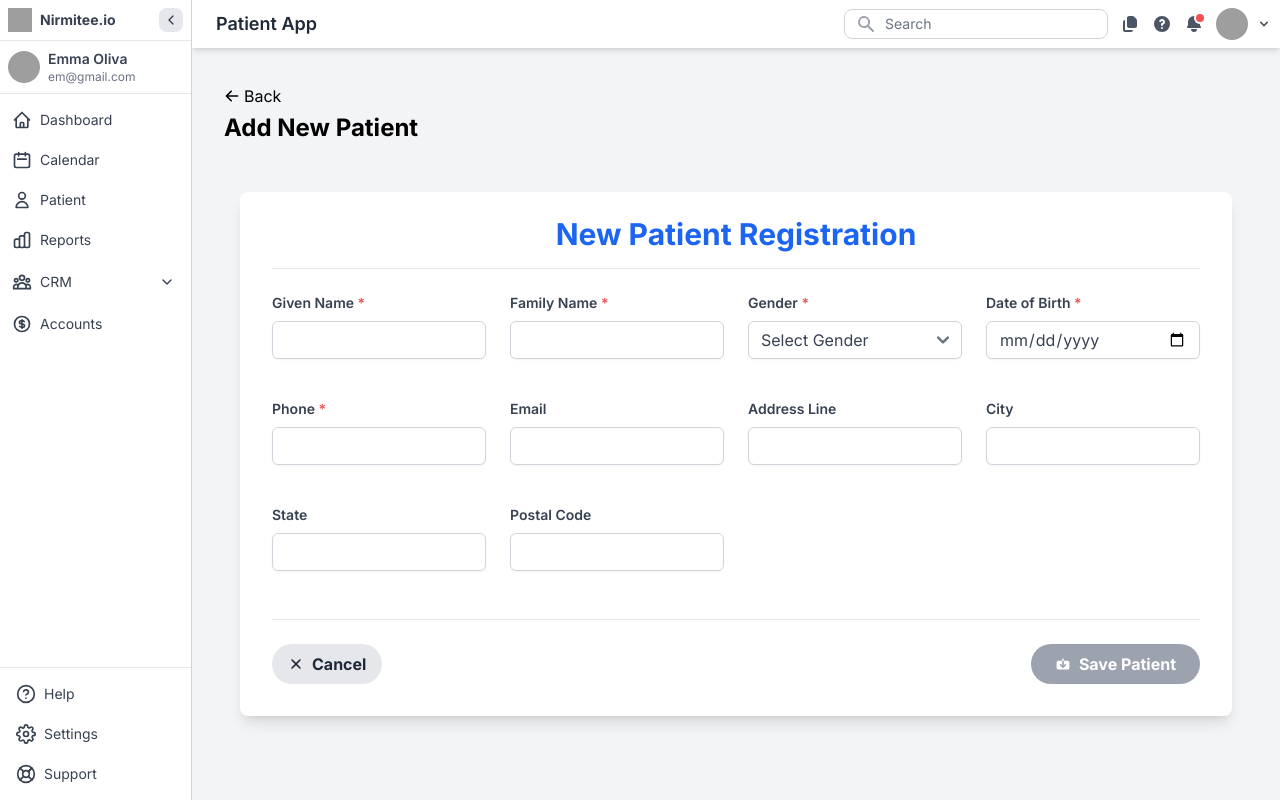
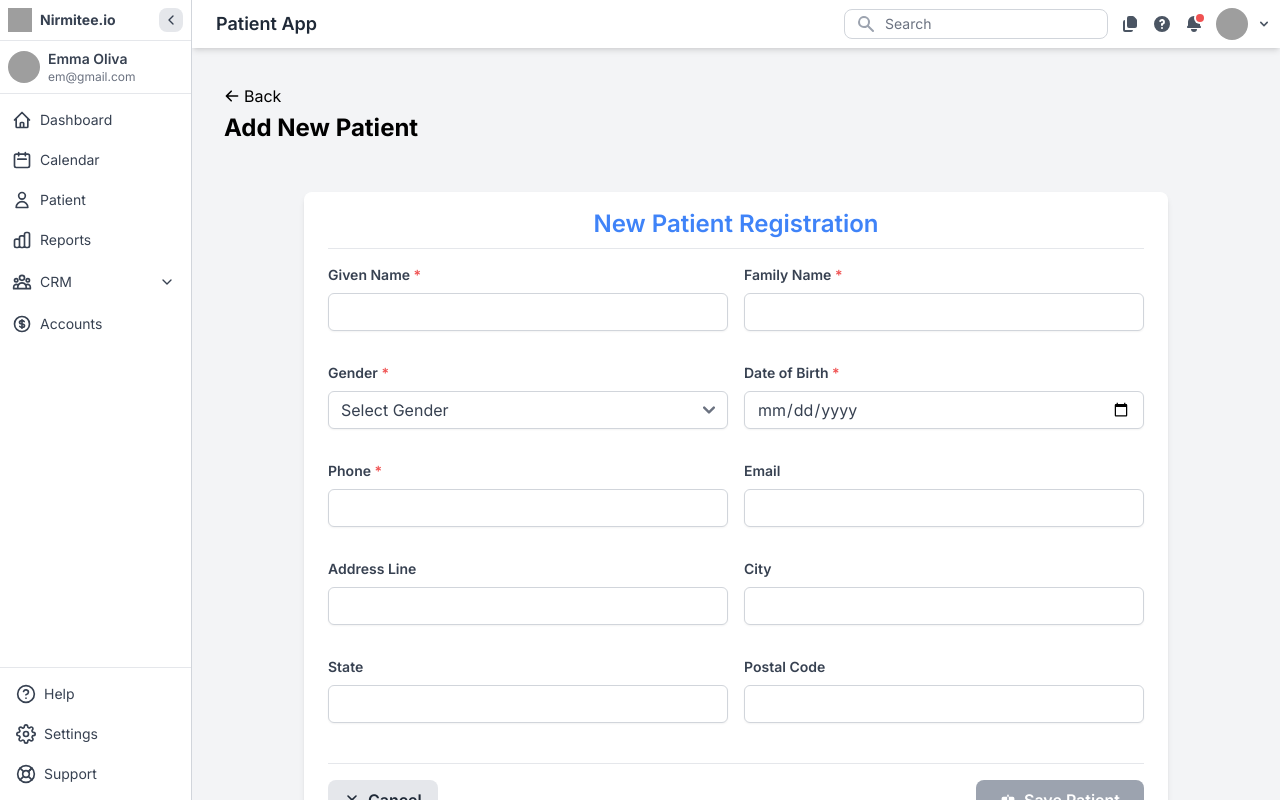
Before and after one commit to jitendrachoudhary9623/Patient-App, a Next.js app: page /patients/new in a window 1280 px wide. Built offline with nearby package versions, Linux system fonts and the light colour scheme; grey boxes are pictures that could not be loaded.

Commit message:
Made it modular

```diff
--- a/src/components/PatientForm.tsx
+++ b/src/components/PatientForm.tsx
@@ -1,17 +1,12 @@
 'use client';
 
-import React, { useState, useEffect } from 'react';
+import React from 'react';
 import { useRouter } from 'next/navigation';
-import { useForm, SubmitHandler, Controller } from 'react-hook-form';
-import { zodResolver } from '@hookform/resolvers/zod';
-import { z } from 'zod';
-import { HiSave, HiX, HiQuestionMarkCircle } from 'react-icons/hi';
+import { HiSave, HiX } from '@/icons';
 import InputField from '@/components/elements/InputField';
 import useFetchPatientData from '@/hooks/useFetchPatientData';
 import useHandleFormSubmit from '@/hooks/useHandleFormSubmit';
-import patientSchema from '@/schemas/patientSchema';
-
-type PatientFormData = z.infer<typeof patientSchema>;
+import { useFormInitialization } from '@/hooks/useFormInitialization';
 
 interface PatientFormProps {
   patientId?: string;
@@ -19,10 +14,7 @@ interface PatientFormProps {
 
 const PatientForm: React.FC<PatientFormProps> = ({ patientId }) => {
   const router = useRouter();
-  const { control, handleSubmit, reset, formState: { errors, isSubmitting, isDirty, isValid } } = useForm<PatientFormData>({
-    resolver: zodResolver(patientSchema),
-    mode: 'onChange',
-  });
+  const { control, handleSubmit, reset, formState: { errors, isSubmitting, isDirty, isValid } } = useFormInitialization();
 
   const { loading, error } = useFetchPatientData(patientId, reset);
   const { onSubmit, message } = useHandleFormSubmit(patientId, router);
@@ -30,15 +22,15 @@ const PatientForm: React.FC<PatientFormProps> = ({ patientId }) => {
   if (loading) return <div className="flex justify-center items-center h-screen">Loading...</div>;
 
   return (
-    <div className="container mx-auto px-4 py-8 max-w-6xl">
-      <form onSubmit={handleSubmit(onSubmit)} className="bg-white shadow-lg rounded-lg px-8 pt-6 pb-8 mb-4">
-        <h2 className="text-3xl font-bold mb-6 text-center text-blue-600 border-b pb-4">
+    <div className="container mx-auto px-4 py-8 max-w-4xl">
+      <form onSubmit={handleSubmit(onSubmit)} className="bg-white shadow-md rounded-lg px-6 pt-4 pb-6 mb-4">
+        <h2 className="text-2xl font-semibold mb-4 text-center text-blue-500 border-b pb-2">
           {patientId ? 'Update Patient Information' : 'New Patient Registration'}
         </h2>
         {error && <div className="bg-red-100 border-l-4 border-red-500 text-red-700 p-4 mb-4" role="alert">{error}</div>}
         {message && <div className="bg-green-100 border-l-4 border-green-500 text-green-700 p-4 mb-4" role="alert">{message}</div>}
 
-        <div className="grid grid-cols-1 md:grid-cols-2 lg:grid-cols-3 xl:grid-cols-4 gap-6">
+        <div className="grid grid-cols-1 md:grid-cols-2 gap-4">
           <InputField
             control={control}
             name="givenName"
@@ -121,9 +113,9 @@ const PatientForm: React.FC<PatientFormProps> = ({ patientId }) => {
           />
         </div>
 
-        <div className="flex items-center justify-between mt-8 border-t pt-6">
+        <div className="flex items-center justify-between mt-6 border-t pt-4">
           <button
-            className="bg-gray-200 hover:bg-gray-300 text-gray-800 font-bold py-2 px-4 rounded-full focus:outline-none focus:shadow-outline flex items-center transition duration-300 ease-in-out"
+            className="bg-gray-200 hover:bg-gray-300 text-gray-800 font-semibold py-2 px-4 rounded-lg focus:outline-none focus:shadow-outline flex items-center transition duration-300 ease-in-out"
             type="button"
             onClick={() => router.push('/patients')}
           >
@@ -131,7 +123,7 @@ const PatientForm: React.FC<PatientFormProps> = ({ patientId }) => {
             Cancel
           </button>
           <button
-            className={`${isDirty && isValid ? 'bg-blue-500 hover:bg-blue-600' : 'bg-gray-400 cursor-not-allowed'} text-white font-bold py-2 px-6 rounded-full focus:outline-none focus:shadow-outline flex items-center transition duration-300 ease-in-out`}
+            className={`${isDirty && isValid ? 'bg-blue-500 hover:bg-blue-600' : 'bg-gray-400 cursor-not-allowed'} text-white font-semibold py-2 px-6 rounded-lg focus:outline-none focus:shadow-outline flex items-center transition duration-300 ease-in-out`}
             type="submit"
             disabled={isSubmitting || !isDirty || !isValid}
           >
--- /dev/null
+++ b/src/hooks/useFormInitialization.ts
@@ -0,0 +1,13 @@
+import { useForm } from 'react-hook-form';
+import { zodResolver } from '@hookform/resolvers/zod';
+import patientSchema from '@/schemas/patientSchema';
+import { z } from 'zod';
+
+type PatientFormData = z.infer<typeof patientSchema>;
+
+export const useFormInitialization = () => {
+  return useForm<PatientFormData>({
+    resolver: zodResolver(patientSchema),
+    mode: 'onChange',
+  });
+};
--- /dev/null
+++ b/src/icons/index.ts
@@ -0,0 +1,3 @@
+import { HiSave, HiX, HiQuestionMarkCircle } from 'react-icons/hi';
+
+export { HiSave, HiX, HiQuestionMarkCircle };
```
